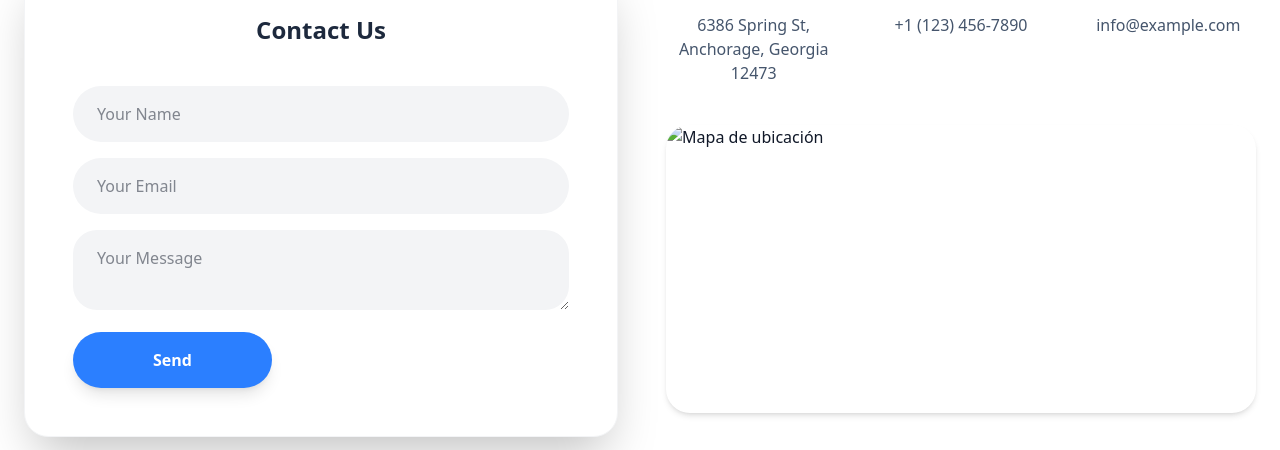
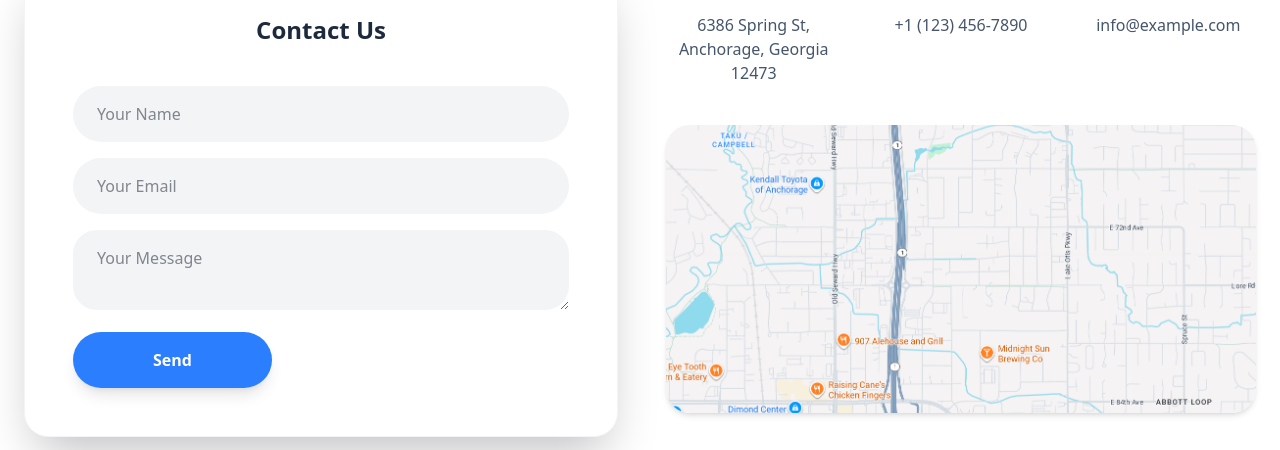
Before and after one commit to sabenitez-unal/landing-page, a website: page src/index.html in a window 1280 px wide. Shown: the part 2622-3072 px from the top of the page. Drawn offline with Linux system fonts and the light colour scheme.

Commit message:
agregar imagen del mapa de ubicación en la sección correspondiente

```diff
--- a/src/index.html
+++ b/src/index.html
@@ -224,7 +224,7 @@
                         </div>
 
                         <div class="hidden lg:block w-full h-72 rounded-3xl overflow-hidden shadow-md">
-                            <img src="" alt="Mapa de ubicación" class="w-full h-full object-cover">
+                            <img src="images/mapa.png" alt="Mapa de ubicación" class="w-full h-full object-cover">
                         </div>
 
                         <div class="flex space-x-6 justify-center lg:justify-start">
```
